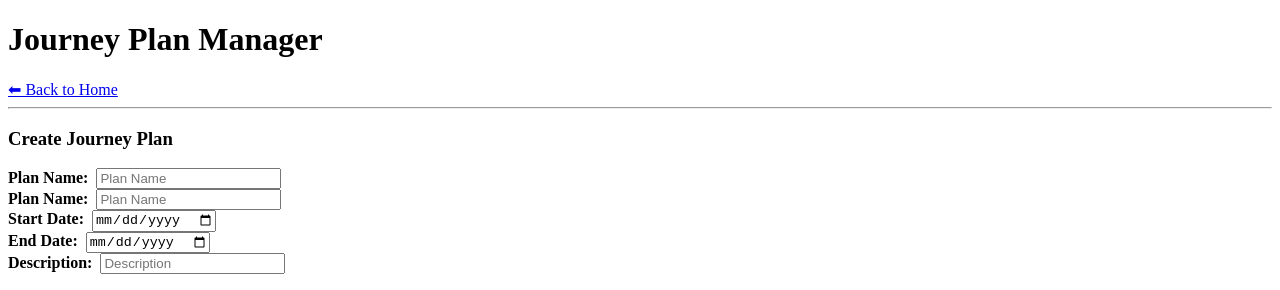
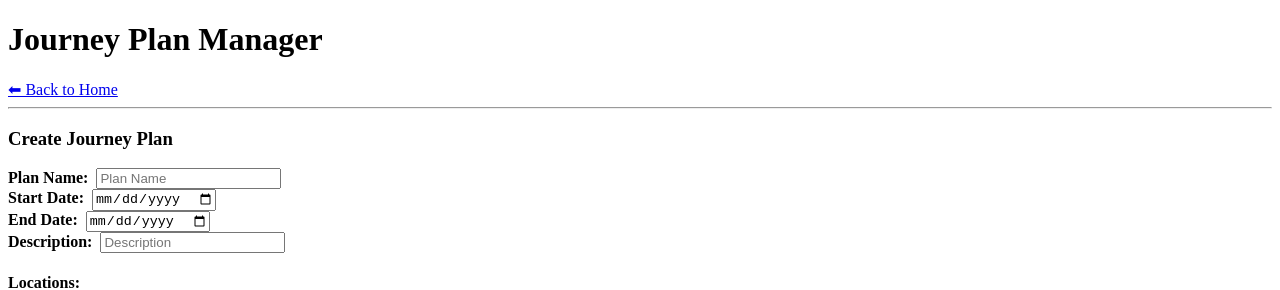
Before and after one commit to FrenkieWang/Travel_Log_Full_Stack_Application, a React (Vite) app in the folder frontend/: page /journey-plans in a window 1280 px wide. Shown: the top 290 px of the page. Built offline with nearby package versions, Linux system fonts and the light colour scheme; no server answers.

Commit message:
Remove duplicat name

```diff
--- a/frontend/src/pages/JourneyPlanPage.jsx
+++ b/frontend/src/pages/JourneyPlanPage.jsx
@@ -180,10 +180,6 @@ function JourneyPlanPage() {
         <input name="name" placeholder="Plan Name" value={form.name} onChange={handleChange} required />
       </div>
       <div>
-        <label><strong>Plan Name: &nbsp;</strong></label>
-        <input name="name" placeholder="Plan Name" value={form.name} onChange={handleChange} required />
-      </div>
-      <div>
         <label><strong>Start Date: &nbsp;</strong></label>
         <input name="startDate" type="date" value={form.startDate} onChange={handleChange} required />
       </div>
```
